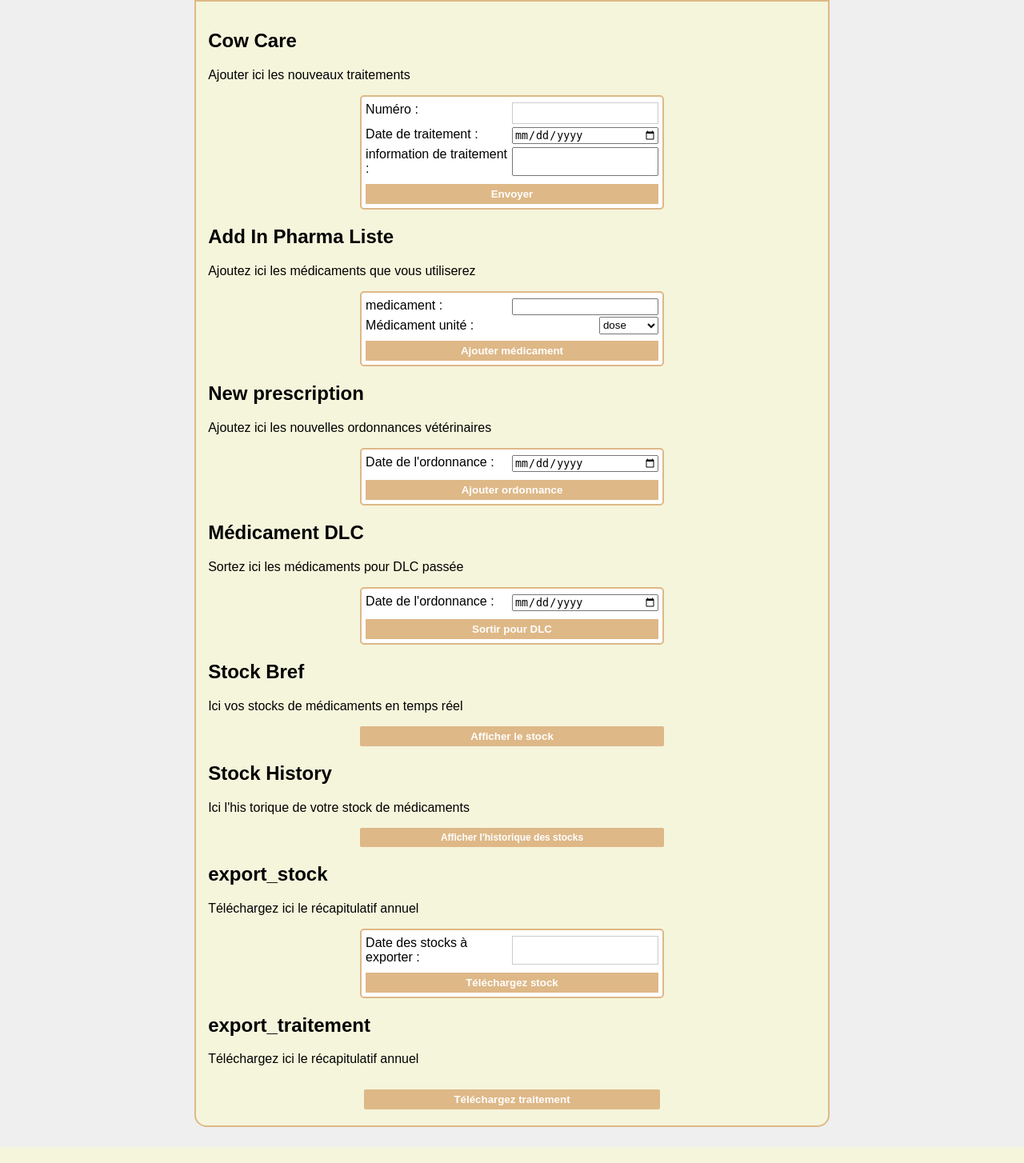
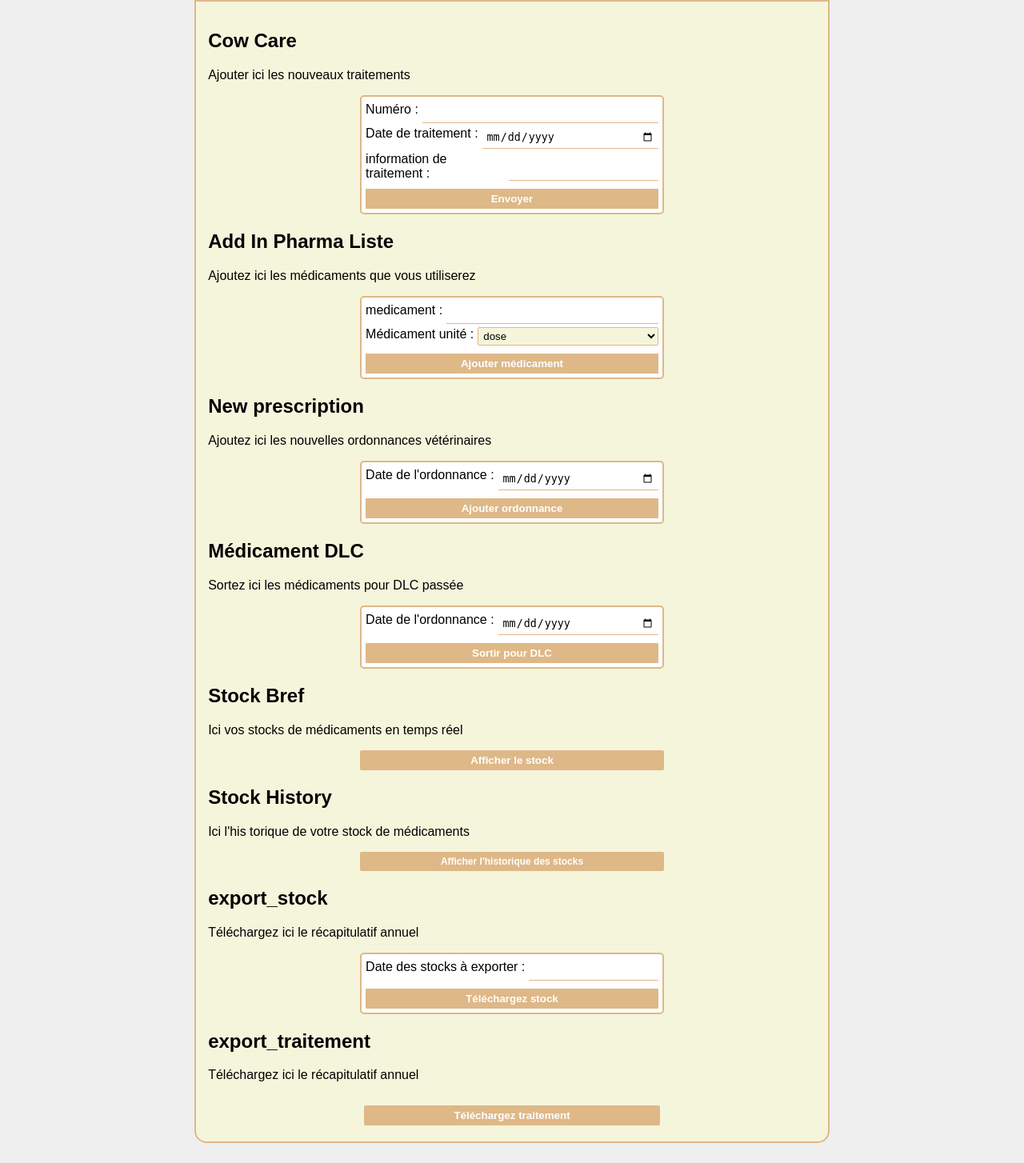
Before and after one commit to loann-des/BioFarm-Monitor, a Flask app: page /pharmacie in a window 1280 px wide. Shown: the part 81-1535 px from the top of the page at 80% size. Run offline with Flask 3, Linux system fonts and the light colour scheme; the visitor is signed in with stand-in values (Sample User, id 1); parts of the project's set-up code (start-up, migrations or seed data) failed here and were passed over.

Commit message:
Changed main.css

```diff
--- a/web_app/static/css/main.css
+++ b/web_app/static/css/main.css
@@ -106,17 +106,39 @@ section#content form div {
 }
 
 section#content form div label,
-section#content form div input {
+section#content form div input,
+section#content form div select {
   display: block;
   box-sizing: border-box;
-  width: 50%;
   margin-top: 2px;
   margin-bottom: 2px;
 }
 
-section#content form div input[type="number"] {
-  border: 1px solid #ccc;
+section#content form div input,
+section#content form div select{
+  flex-grow: 1;
+  margin-left: 5px;
+}
+
+section#content form div select {
+  box-sizing: border-box;
+  padding: 2px;
+  border: 1px solid var(--theme-accent-color);
+
+  background: var(--form-background-color);
+  border-radius: 2px;
+}
+
+section#content form div input {
+  border-top: none;
+  border-left: none;
+  border-right: none;
+  border-bottom: 1px solid var(--theme-accent-color);
   padding: 5px;
+}
+
+section#content form div input:focus {
+  outline: 1px solid rgba(0, 0, 0, 0.125);
 }
 
 section#content form input[type="file"] {
```
